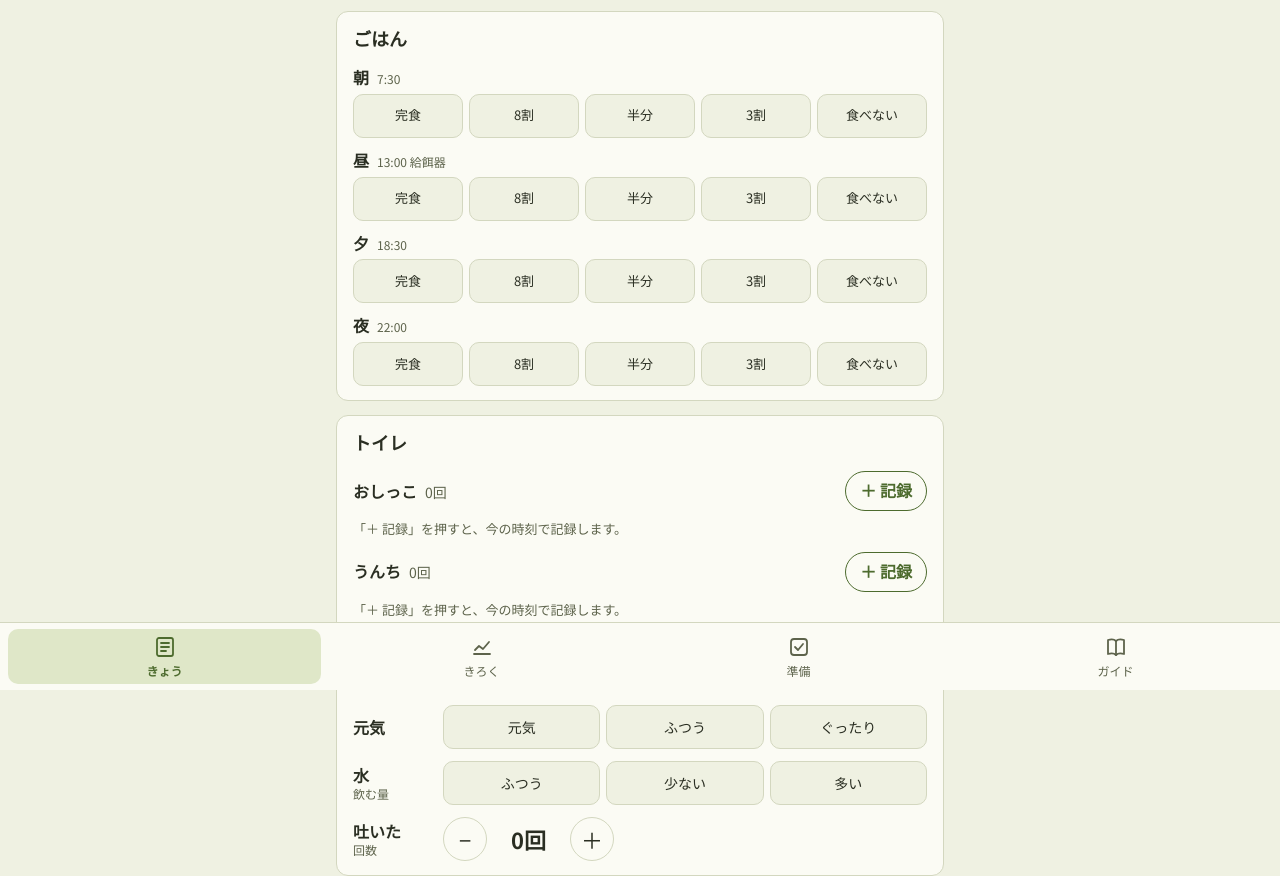
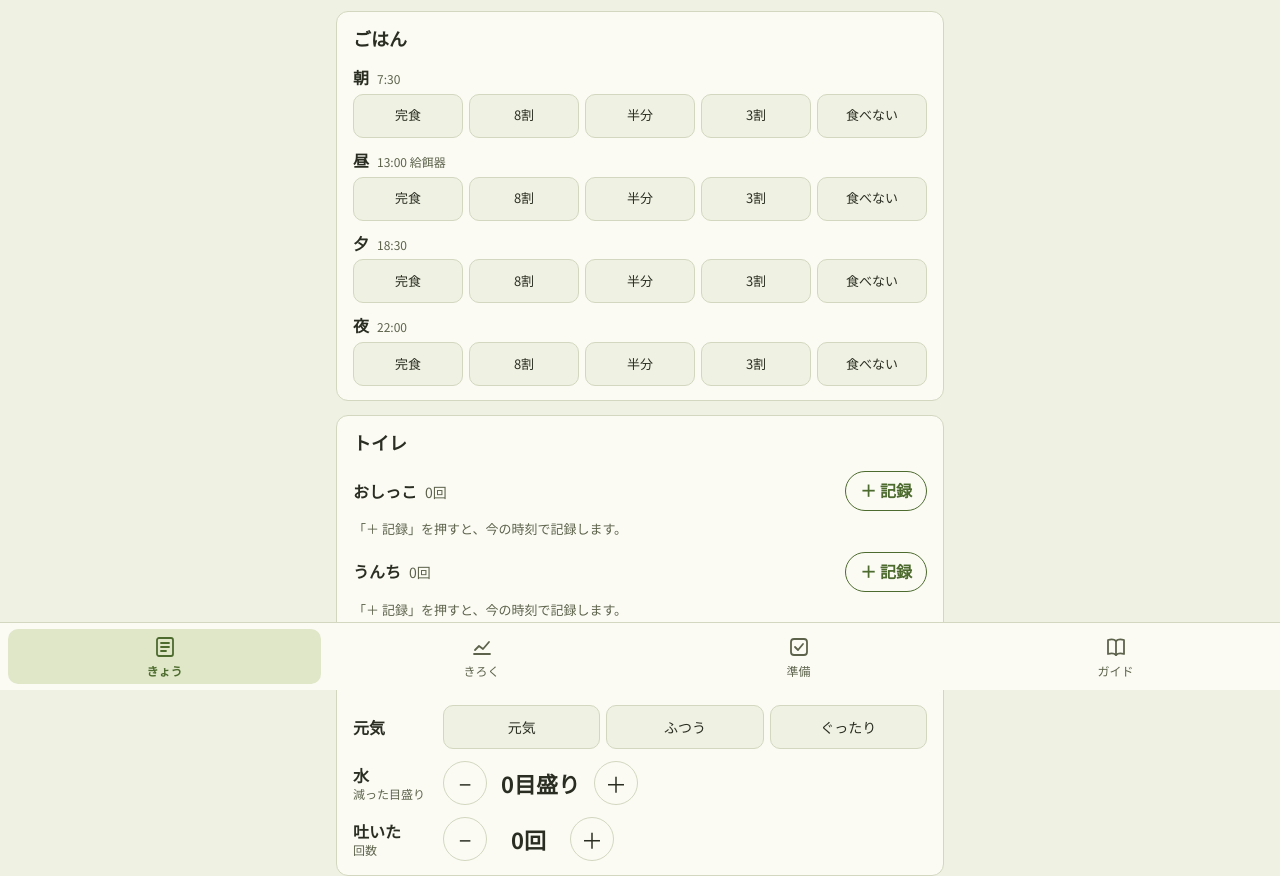
Before and after one commit to yama-kurodo/kitten-okaeri, a plain HTML site: page index.html in a window 1280 px wide. Shown: the part 110-986 px from the top of the page. Drawn offline with Linux system fonts and the light colour scheme; a web font is replaced by a local one.

Commit message:
水を減った目盛りの数で記録するように変更
Co-Authored-By: Claude Opus 5.5 <noreply@anthropic.com>

```diff
--- a/index.html
+++ b/index.html
@@ -549,11 +549,10 @@ const OKAERI = "2026-11-20";
 const MEALS = [["m1", "朝", "7:30"], ["m2", "昼", "13:00 給餌器"], ["m3", "夕", "18:30"], ["m4", "夜", "22:00"]];
 const MEAL_OPTS = [[10, "完食"], [8, "8割"], [5, "半分"], [3, "3割"], [0, "食べない", true]];
 const POOP_OPTS = [["normal", "ふつう"], ["soft", "やわらかい", true], ["diarrhea", "下痢", true]];
-const WATER_OPTS = [["ok", "ふつう"], ["low", "少ない", true], ["much", "多い", true]];
 const ENERGY_OPTS = [["good", "元気"], ["normal", "ふつう"], ["low", "ぐったり", true]];
 const SEED_LOGS = {
   "2026-11-13": { weight: 1300, memo: "お迎え前の検診で1.3kg" },
-  "2026-11-20": { m3: 8, memo: "16時にお迎え。18時ごろ2Fの部屋で、ドライとウェットを混ぜて30g、8割ほど食べた。少し遊んだ。" },
+  "2026-11-20": { m3: 8, water: 2, memo: "16時にお迎え。18時ごろ2Fの部屋で、ドライとウェットを混ぜて30g、8割ほど食べた。少し遊んだ。" },
 };
 const K_CHECKS = "kitten-checks-v1", K_LOGS = "kitten-logs-v1", K_TAB = "kitten-tab";
 const all = SECTIONS.flatMap(([k]) => LISTS[k].items);
@@ -577,6 +576,11 @@ function normalizeLog(r) {
   if (typeof o.pee === "number") o.pee = Array.from({ length: o.pee }, () => "");
   if (typeof o.poop === "number") o.poop = Array.from({ length: o.poop }, () => ({ t: "", s: o.poopState || "" }));
   delete o.poopState;
+  if (typeof o.water === "string") {
+    const w = { ok: "ふつう", low: "少ない", much: "多い" }[o.water];
+    if (w) o.memo = "水：" + w + (o.memo ? "\n" + o.memo : "");
+    delete o.water;
+  }
   return o;
 }
 function normalizeAll(obj) { const out = {}; for (const [d, r] of Object.entries(obj)) out[d] = normalizeLog(r); return out; }
@@ -599,6 +603,12 @@ if (!load("kitten-seed-v1", false)) {
   for (const [d, v] of Object.entries(SEED_LOGS)) if (!logs[d]) logs[d] = Object.assign({}, v);
   save(K_LOGS, logs);
   save("kitten-seed-v1", true);
+}
+if (!load("kitten-fix-v2", false)) {
+  const r = logs["2026-11-20"];
+  if (r && !(r.water > 0)) r.water = 2;
+  save(K_LOGS, logs);
+  save("kitten-fix-v2", true);
 }
 if (!load("kitten-fix-v1", false)) {
   const r = logs["2026-11-20"];
@@ -639,17 +649,18 @@ function seg(field, opts, aria) {
   }
   return box;
 }
-function counter(field, aria) {
+function fmt(n) { return String(Math.round(n * 10) / 10); }
+function counter(field, aria, step = 1, unit = "回") {
   const box = el("div", "counter");
   const minus = el("button", "round", "−");
   const out = el("output");
   const plus = el("button", "round", "＋");
   minus.type = plus.type = "button";
-  minus.setAttribute("aria-label", aria + "を1回減らす");
-  plus.setAttribute("aria-label", aria + "を1回増やす");
-  minus.addEventListener("click", () => setLog(cur, { [field]: Math.max(0, ((logs[cur] || {})[field] || 0) - 1) }));
-  plus.addEventListener("click", () => setLog(cur, { [field]: ((logs[cur] || {})[field] || 0) + 1 }));
-  counters.push({ out, field });
+  minus.setAttribute("aria-label", aria + "を" + fmt(step) + unit + "減らす");
+  plus.setAttribute("aria-label", aria + "を" + fmt(step) + unit + "増やす");
+  minus.addEventListener("click", () => setLog(cur, { [field]: Math.max(0, Math.round((((logs[cur] || {})[field] || 0) - step) * 10) / 10) }));
+  plus.addEventListener("click", () => setLog(cur, { [field]: Math.round((((logs[cur] || {})[field] || 0) + step) * 10) / 10 }));
+  counters.push({ out, field, unit });
   box.append(minus, out, plus);
   return box;
 }
@@ -727,7 +738,7 @@ function buildToday() {
   $("toiletRows").append(eventBlock("pee", "おしっこ"), eventBlock("poop", "うんち"));
   $("bodyRows").append(
     row("元気", null, seg("energy", ENERGY_OPTS, "元気")),
-    row("水", "飲む量", seg("water", WATER_OPTS, "水を飲む量")),
+    row("水", "減った目盛り", counter("water", "水の目盛り", 0.5, "目盛り")),
     row("吐いた", "回数", counter("vomit", "吐いた")),
   );
   $("prevDay").addEventListener("click", () => shiftDay(-1));
@@ -773,7 +784,7 @@ function renderToday() {
   $("nextDay").disabled = cur >= t;
   $("goToday").hidden = cur === t;
   for (const s of segs) s.b.setAttribute("aria-pressed", String(r[s.field] === s.v));
-  for (const c of counters) c.out.textContent = (r[c.field] || 0) + "回";
+  for (const c of counters) c.out.textContent = fmt(r[c.field] || 0) + c.unit;
   renderEvents(r);
   const w = $("weight"), m = $("memo");
   if (document.activeElement !== w) w.value = r.weight || "";
@@ -821,7 +832,7 @@ function summaryText(date) {
   const pee = r.pee || [], poop = r.poop || [];
   lines.push("おしっこ " + pee.length + "回" + (pee.length ? "（" + pee.map(t => t || "時刻なし").join("、") + "）" : ""));
   lines.push("うんち " + poop.length + "回" + (poop.length ? "（" + poop.map(p => (p.t || "時刻なし") + (p.s ? " " + poopLabel(p.s) : "")).join("、") + "）" : ""));
-  lines.push("元気：" + name(ENERGY_OPTS, r.energy) + "　水：" + name(WATER_OPTS, r.water) + "　吐いた：" + (r.vomit || 0) + "回");
+  lines.push("元気：" + name(ENERGY_OPTS, r.energy) + "　水：" + (r.water > 0 ? fmt(r.water) + "目盛り" : "―") + "　吐いた：" + (r.vomit || 0) + "回");
   if (r.weight) lines.push("体重：" + r.weight + "g");
   if (r.memo) lines.push("メモ：" + r.memo);
   return lines.join("\n");
@@ -844,7 +855,7 @@ function copySummary() {
 function hasData(r) {
   if (!r) return false;
   return MEALS.some(([k]) => isSet(r[k])) || (r.pee || []).length > 0 || (r.poop || []).length > 0
-    || r.vomit > 0 || r.weight > 0 || !!r.memo || !!r.energy || !!r.water;
+    || r.vomit > 0 || r.weight > 0 || !!r.memo || !!r.energy || r.water > 0;
 }
 function renderHistory() {
   const ul = $("days");
@@ -865,6 +876,7 @@ function renderHistory() {
     if (pee.length || poop.length) add("おしっこ" + pee.length + " うんち" + poop.length);
     for (const s of ["soft", "diarrhea"]) if (poop.some(p => p.s === s)) add(poopLabel(s), true);
     if (r.energy) add(ENERGY_OPTS.find(o => o[0] === r.energy)[1], r.energy === "low");
+    if (r.water > 0) add("水" + fmt(r.water) + "目盛り");
     if (r.vomit) add("吐いた" + r.vomit, true);
     if (r.weight) add(r.weight + "g");
     if (r.memo) add("メモ：" + (r.memo.length > 14 ? r.memo.slice(0, 14) + "…" : r.memo));
--- a/sw.js
+++ b/sw.js
@@ -1,4 +1,4 @@
-const CACHE = "okaeri-v9";
+const CACHE = "okaeri-v10";
 const FILES = ["./", "index.html", "manifest.webmanifest", "icon-180.png", "icon-192.png", "icon-512.png"];
 
 self.addEventListener("install", e => {
```
